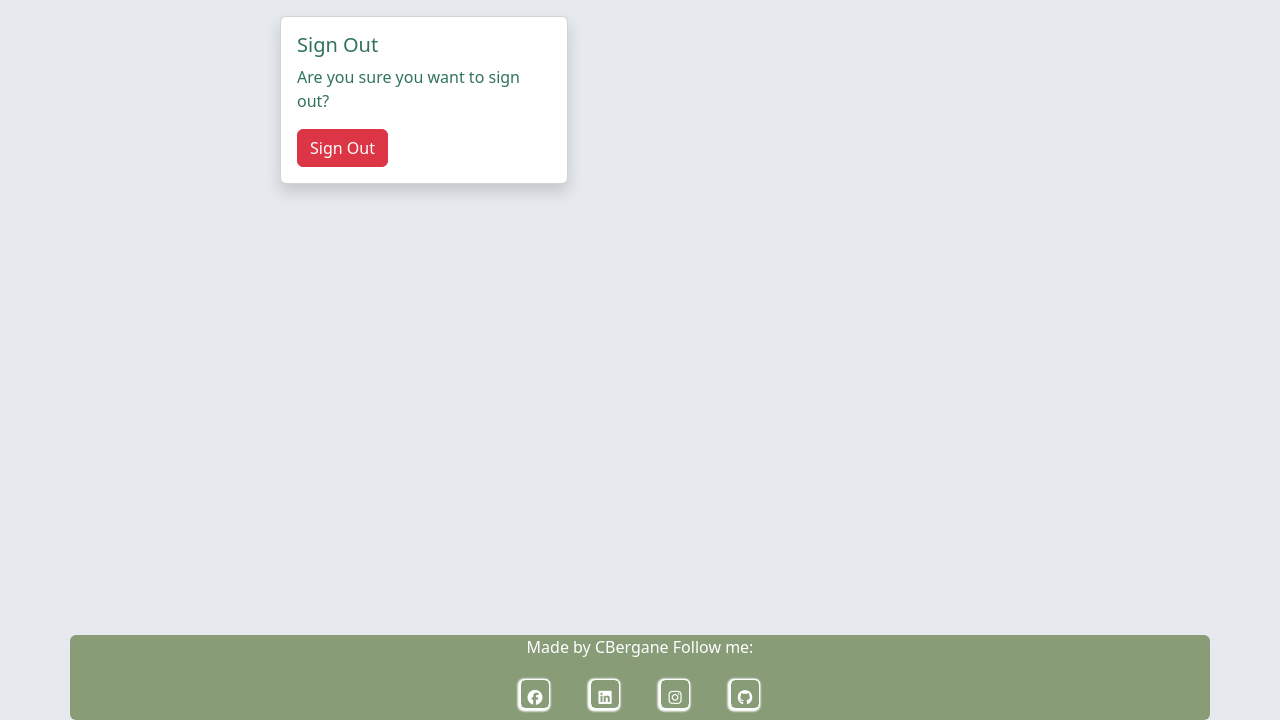
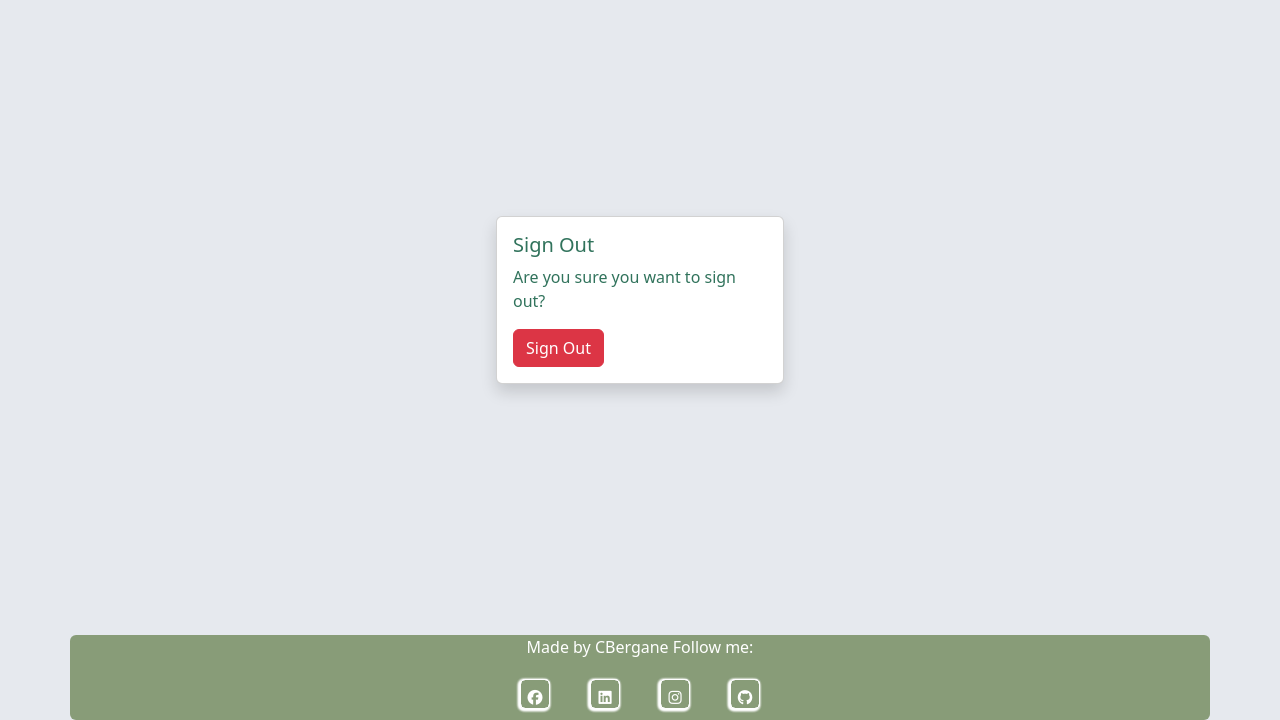
Before and after one commit to CBergane/beachhouse, a Django app: page /accounts/logout/ in a window 1280 px wide. Shown: the part 80-800 px from the top of the page. Run offline with Django 3.2, Linux system fonts and the light colour scheme; the visitor is signed in with stand-in values (Sample User, id 1); some libraries are stand-ins or nearby versions.

Commit message:
centered the logout card

```diff
--- a/templates/account/logout.html
+++ b/templates/account/logout.html
@@ -6,11 +6,10 @@
 
 {% block content %}
 
-<div class="container">
-  <div class="row">
-      <div class="col-md-8 mt-3 offset-md-2">
+
+<div class="container square-box d-flex justify-content-center align-items-center">
           <div class="card shadow" style="width: 18rem;">
-          <div class="card-body">
+            <div class="card-body mx-auto">
               <h5 class="card-title">{% trans "Sign Out" %}</h5>
                 <p class="card-text">{% trans 'Are you sure you want to sign out?' %}</p>
                 <form method="post" action="{% url 'account_logout' %}">
@@ -23,7 +22,5 @@
             </div>
           </div>
     </div>
-    </div>
-</div>
 
 {% endblock %}
```
Lines whose indentation alone changed are shown as unchanged.
